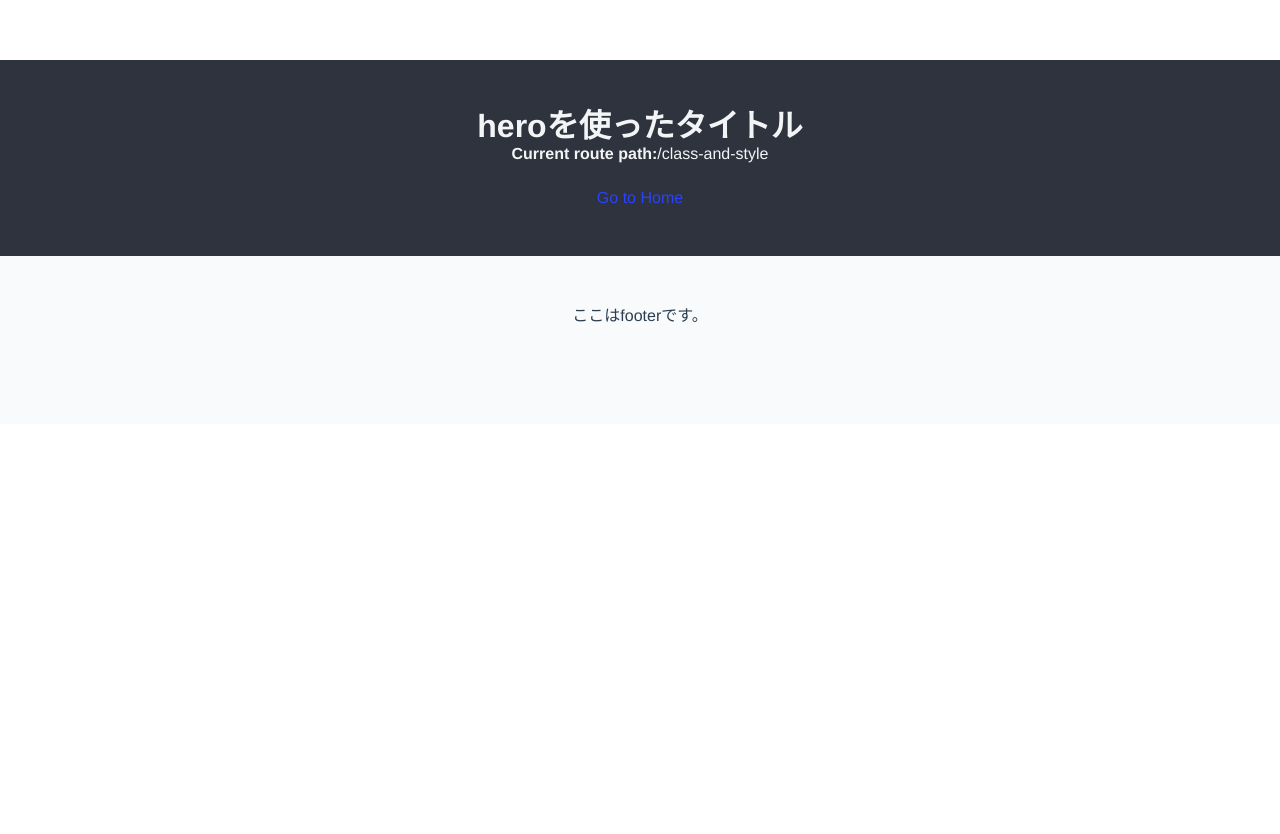
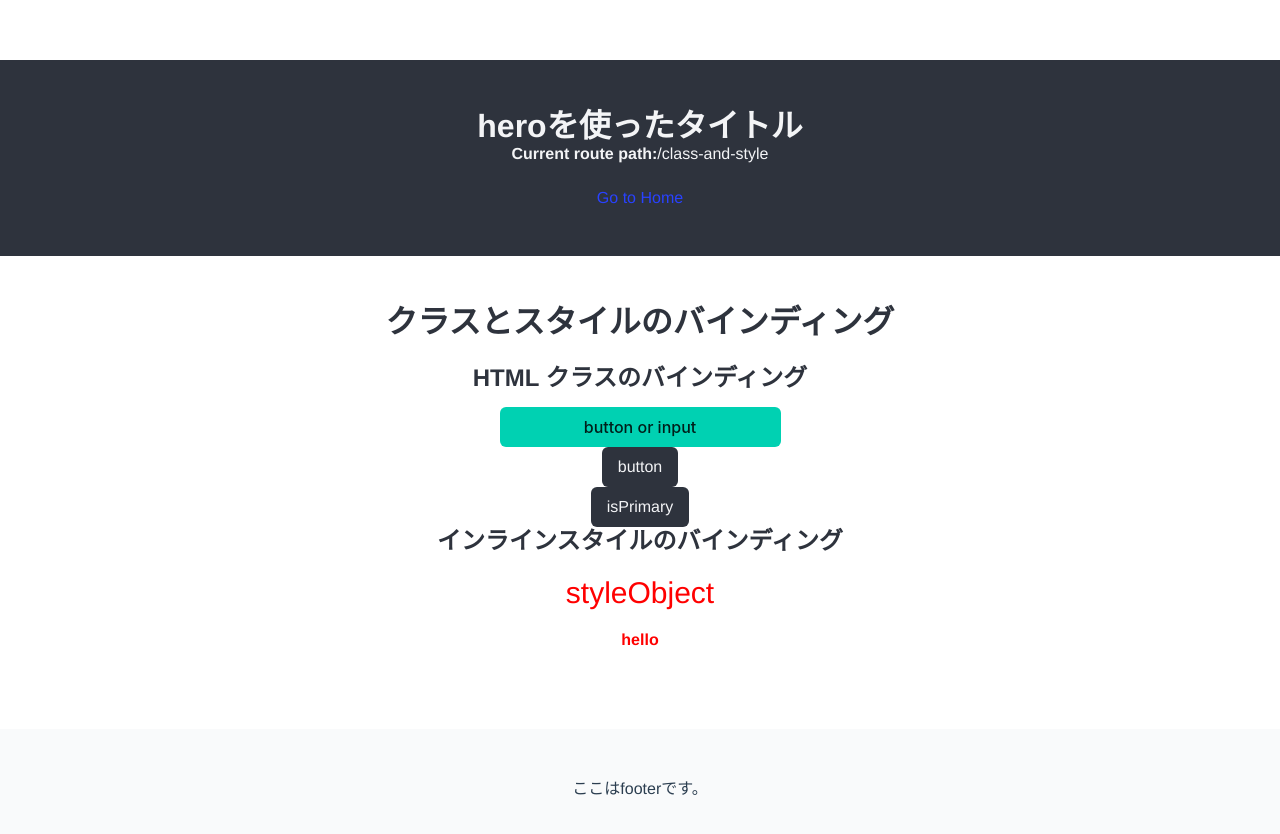
Before and after one commit to sakuteya/io-practice, a Vue app in the folder vue-app/: page /class-and-style in a window 1280 px wide. Shown: the top 834 px of the page. Before the commit the page ends 800 px from the top, so only its background shows below. Built offline with nearby package versions, Linux system fonts and the light colour scheme.

Commit message:
クラスとスタイルのバインディング

```diff
--- a/vue-app/src/main.js
+++ b/vue-app/src/main.js
@@ -5,6 +5,7 @@ import HogeFuga from './pages/HogeFuga.vue'
 import TemplateSyntax from './pages/TemplateSyntax.vue'
 import ReactivityView from './pages/ReactivityView.vue'
 import ComputedView from './pages/ComputedView.vue'
+import ClassView from './pages/ClassView.vue'
 import TmpView from './pages/TmpView.vue'
 import { createRouter, createWebHistory } from 'vue-router'
 
@@ -14,6 +15,7 @@ const routes = [
   { path: '/template-syntax', component: TemplateSyntax },
   { path: '/reactivity-fundamentals', component: ReactivityView },
   { path: '/computed', component: ComputedView },
+  { path: '/class-and-style', component: ClassView },
   { path: '/tmp', component: TmpView },
 ]
 
--- /dev/null
+++ b/vue-app/src/pages/ClassView.vue
@@ -0,0 +1,47 @@
+<script setup>
+import { ref, computed, reactive } from 'vue'
+
+// HTML クラスのバインディング
+const isButton = ref(true)
+const isPrimary = ref(true)
+
+const classObject = computed(() => ({
+  'button': isButton.value,
+  'input': !isButton.value,
+  'is-primary': isPrimary.value,
+  'is-danger': !isPrimary.value,
+}))
+
+const styleObject = reactive({
+  color: 'red',
+  fontSize: '30px'
+})
+
+</script>
+
+<template>
+  <section class="content section">
+    <h1 class="title">クラスとスタイルのバインディング</h1>
+    <!-- HTML クラスのバインディング -->
+    <div class="container">
+      <h3>HTML クラスのバインディング</h3>
+      <input :class="classObject" value="button or input" />
+      <div>
+        <button class="button is-dark" @click="isButton = !isButton">
+          button
+        </button>
+      </div>
+      <div>
+        <button class="button is-dark" @click="isPrimary = !isPrimary">
+          isPrimary
+        </button>
+      </div>
+    </div>
+    <!-- インラインスタイルのバインディング -->
+    <div class="container">
+      <h3>インラインスタイルのバインディング</h3>
+      <div :style="styleObject">styleObject</div>
+      <h1 style="color: red" :style="'font-size: 1em'">hello</h1>
+    </div>
+  </section>
+</template>
--- a/vue-app/src/pages/HomeView.vue
+++ b/vue-app/src/pages/HomeView.vue
@@ -21,6 +21,9 @@ console.log(route.fullPath)
         <RouterLink to="/computed">算出プロパティ</RouterLink>
       </div>
       <div class="columns">
+        <RouterLink to="/class-and-style">クラスとスタイルのバインディング</RouterLink>
+      </div>
+      <div class="columns">
         <RouterLink to="/tmp">TmpView</RouterLink>
       </div>
     </div>
```
